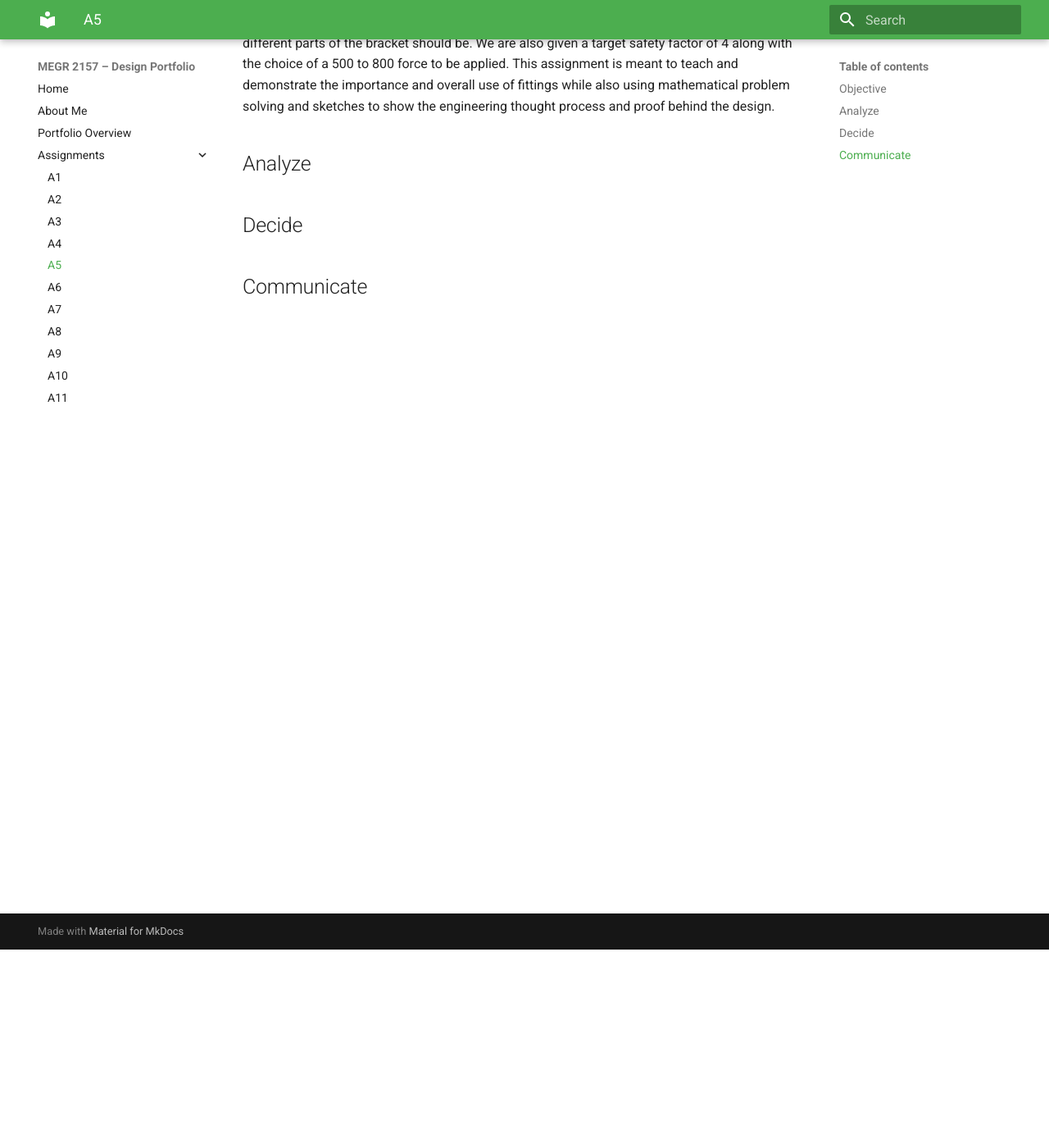
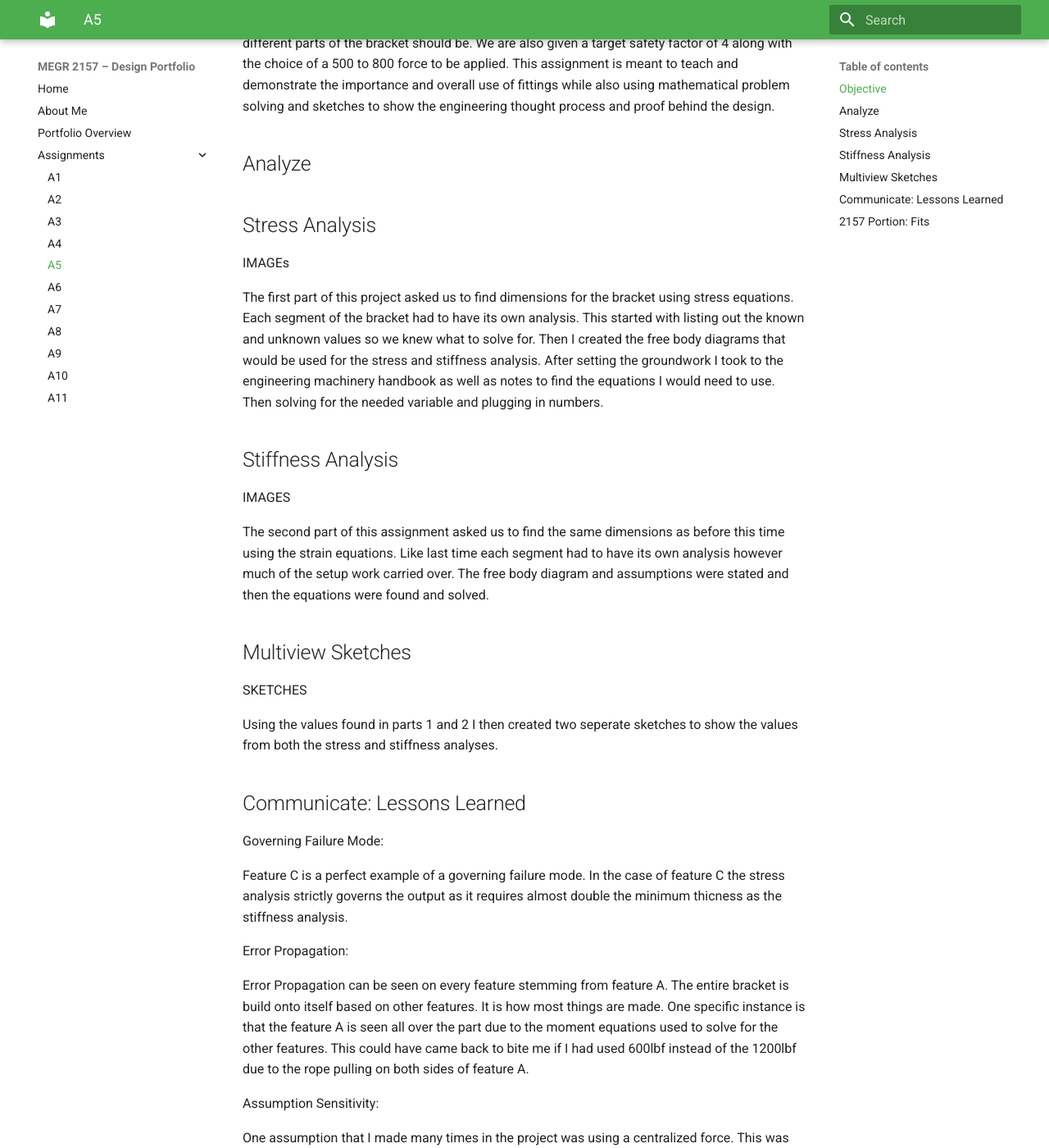
Before and after one commit to noaheme/design-projects-portfolio, an MkDocs documentation site: the page built from docs/assignments/A05/index.md, in a window 1280 px wide and 1400 px high, scrolled down 242 px. Shown: the whole window at 82% size. Built offline with MkDocs 1.6.1 and Material for MkDocs 9.7.7, drawn with Linux system fonts in a browser that asks for light colours; some of the changed text lies outside the part shown.

Commit message:
Expand project documentation with analysis and sketches
Added sections for stress and stiffness analysis, multiview sketches, and lessons learned regarding governing failure modes, error propagation, and assumption sensitivity.

```diff
--- a/docs/assignments/A05/index.md
+++ b/docs/assignments/A05/index.md
@@ -6,8 +6,36 @@ The objective of this project is to create a bracket that can support a horizont
 
 ## Analyze
 
+## Stress Analysis
 
-## Decide
+IMAGEs
 
+The first part of this project asked us to find dimensions for the bracket using stress equations. Each segment of the bracket had to have its own analysis. This started with listing out the known and unknown values so we knew what to solve for. Then I created the free body diagrams that would be used for the stress and stiffness analysis. After setting the groundwork I took to the engineering machinery handbook as well as notes to find the equations I would need to use. Then solving for the needed variable and plugging in numbers.
 
-## Communicate
+## Stiffness Analysis
+
+IMAGES
+
+The second part of this assignment asked us to find the same dimensions as before this time using the strain equations. Like last time each segment had to have its own analysis however much of the setup work carried over. The free body diagram and assumptions were stated and then the equations were found and solved.
+
+## Multiview Sketches
+
+SKETCHES
+
+Using the values found in parts 1 and 2 I then created two seperate sketches to show the values from both the stress and stiffness analyses.
+
+## Communicate: Lessons Learned
+
+Governing Failure Mode:
+
+Feature C is a perfect example of a governing failure mode. In the case of feature C the stress analysis strictly governs the output as it requires almost double the minimum thicness as the stiffness analysis.
+
+Error Propagation:
+
+Error Propagation can be seen on every feature stemming from feature A. The entire bracket is build onto itself based on other features. It is how most things are made. One specific instance is that the feature A is seen all over the part due to the moment equations used to solve for the other features. This could have came back to bite me if I had used 600lbf instead of the 1200lbf due to the rope pulling on both sides of feature A.
+
+Assumption Sensitivity:
+
+One assumption that I made many times in the project was using a centralized force. This was mainly used to keep the free body diagrams simple and easy to navigate. If this was different or wrong it could have resulted in complex algebra which I would have most likely messed up as I would have had to account for a distributed force.
+
+## 2157 Portion: Fits
```
